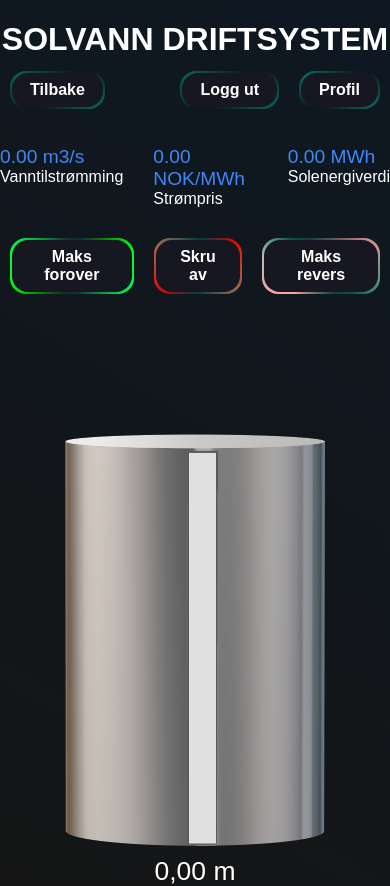
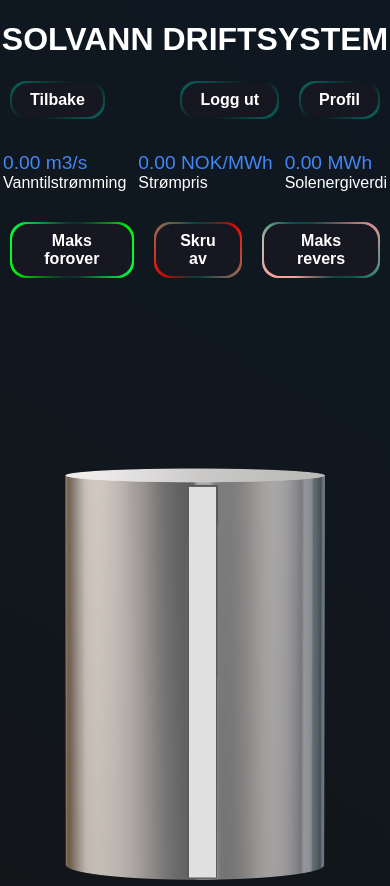
Before and after one commit to USN-Gjengen/APP2000_Gruppe06_Solvann-Driftsystem, a React (Create React App) app in the folder frontend/: page /Turbine in a window 390 px wide. Shown: the top 886 px of the page. Built offline with nearby package versions, Linux system fonts and the light colour scheme; no server answers; sample sign-in values are in the browser's storage.

Commit message:
improve small phones

```diff
--- a/frontend/src/styles/App.css
+++ b/frontend/src/styles/App.css
@@ -1,6 +1,6 @@
 .page {
 	height: 100%;
-	min-height: 120vh;
+	min-height: 200vh;
 	/* Ensure that the height is at least equal to the viewport height */
 	background: linear-gradient(30deg, #151515 10%, #0e1822);
 	color: white;
@@ -53,7 +53,29 @@ li {
 @media only screen and (max-width: 768px) {
 
 	.center {
-		margin-bottom: 100px;
+		margin-bottom: 120px;
+	}
+
+	.info-container {
+		gap: 12px;
+	}
+
+}
+
+@media only screen and (max-width: 372px) {
+
+
+	.info-container {
+		display: flex;
+		flex-direction: column;
+		margin-top: 180px;
+		gap: 12px;
+	}
+
+	.button-container {
+		display: flex;
+		flex-direction: column;
+		gap: 15px;
 	}
 
 }
--- a/frontend/src/styles/Turbine.css
+++ b/frontend/src/styles/Turbine.css
@@ -40,7 +40,7 @@
 
   .turbinePageContent {
     flex-direction: column;
-    margin-top: 130px;
+    margin-top: 180px;
   }
 
   .turbines-container {
```
